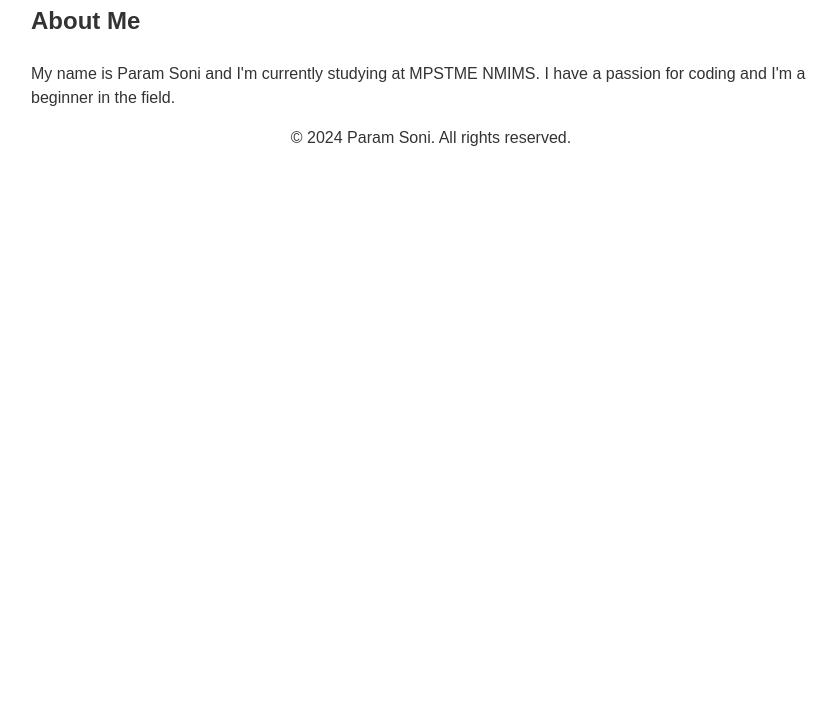
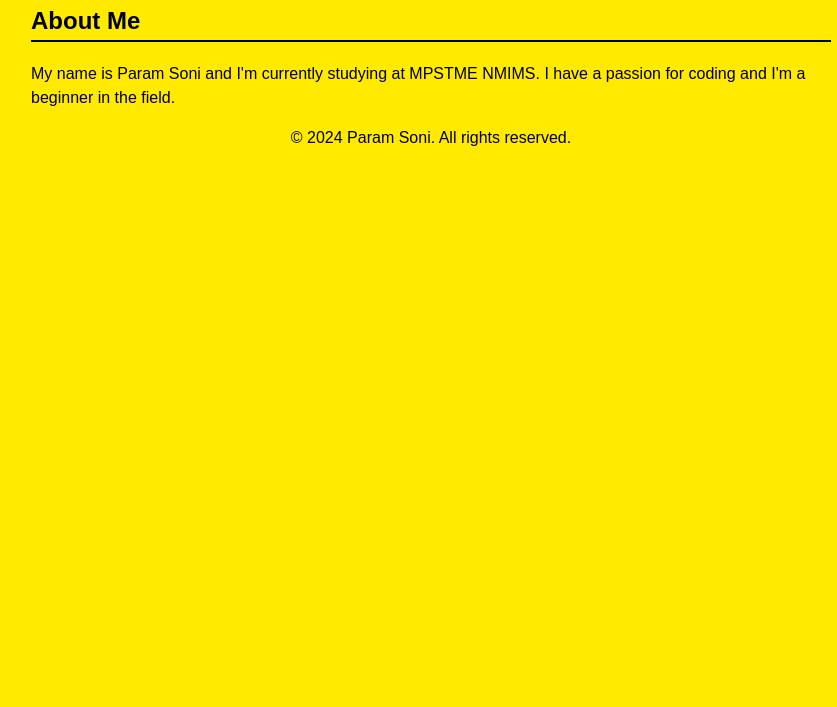
Before and after one commit to paramsoni9339/try1, a plain HTML site: page index.html in a window 1280 px wide. Shown: the part 93-800 px from the top of the page, without its empty margins (209-1046 px from the left). Drawn offline with Linux system fonts and the light colour scheme.

Commit message:
Update styles.css

```diff
--- a/styles.css
+++ b/styles.css
@@ -2,10 +2,8 @@ body {
     margin: 0;
     padding: 0;
     font-family: Arial, sans-serif;
-    background-image: url('bg.jpg'); /* replace 'bg.jpg' with your background image file */
-    background-size: cover;
-    background-position: center;
-    color: #333; /* Change text color to a dark shade for better visibility */
+    background-color: #ffea00; /* Set background color to yellow */
+    color: #000; /* Set text color to black */
 }
 
 .container {
@@ -24,7 +22,7 @@ h1 {
 }
 
 h2 {
-    border-bottom: 2px solid #fff;
+    border-bottom: 2px solid #000; /* Set border color to black */
     padding-bottom: 5px;
 }
 
```
